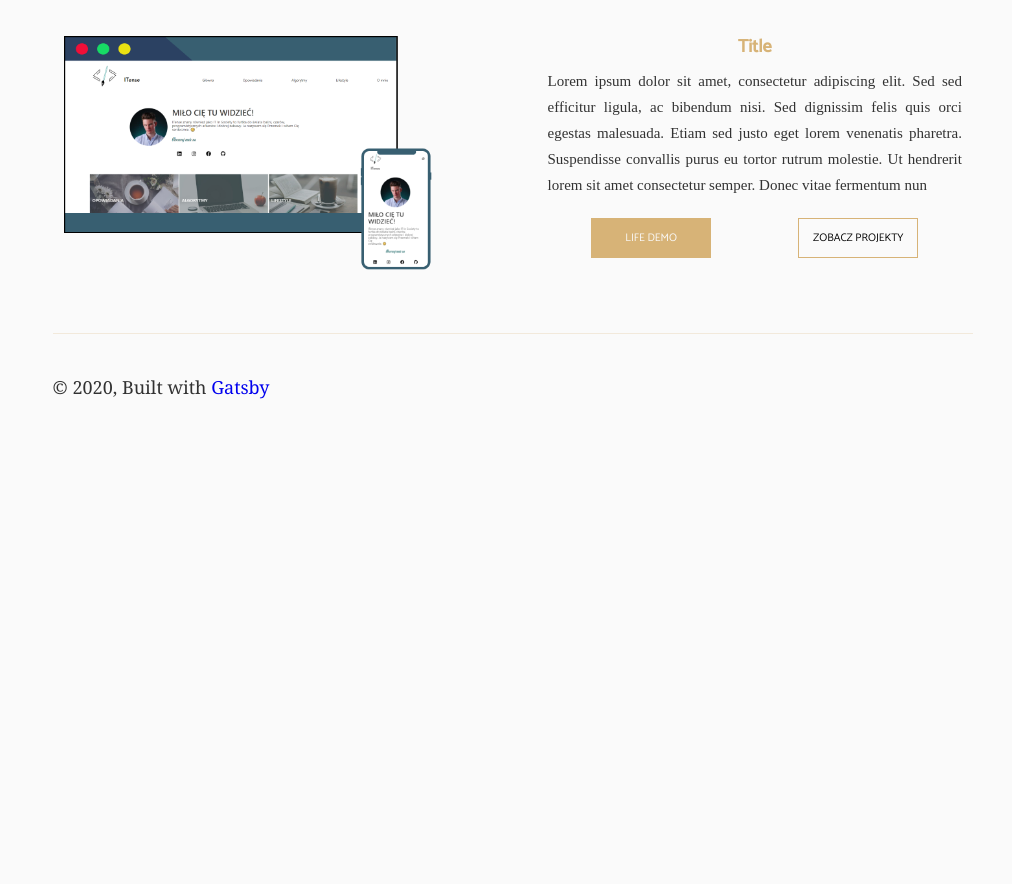
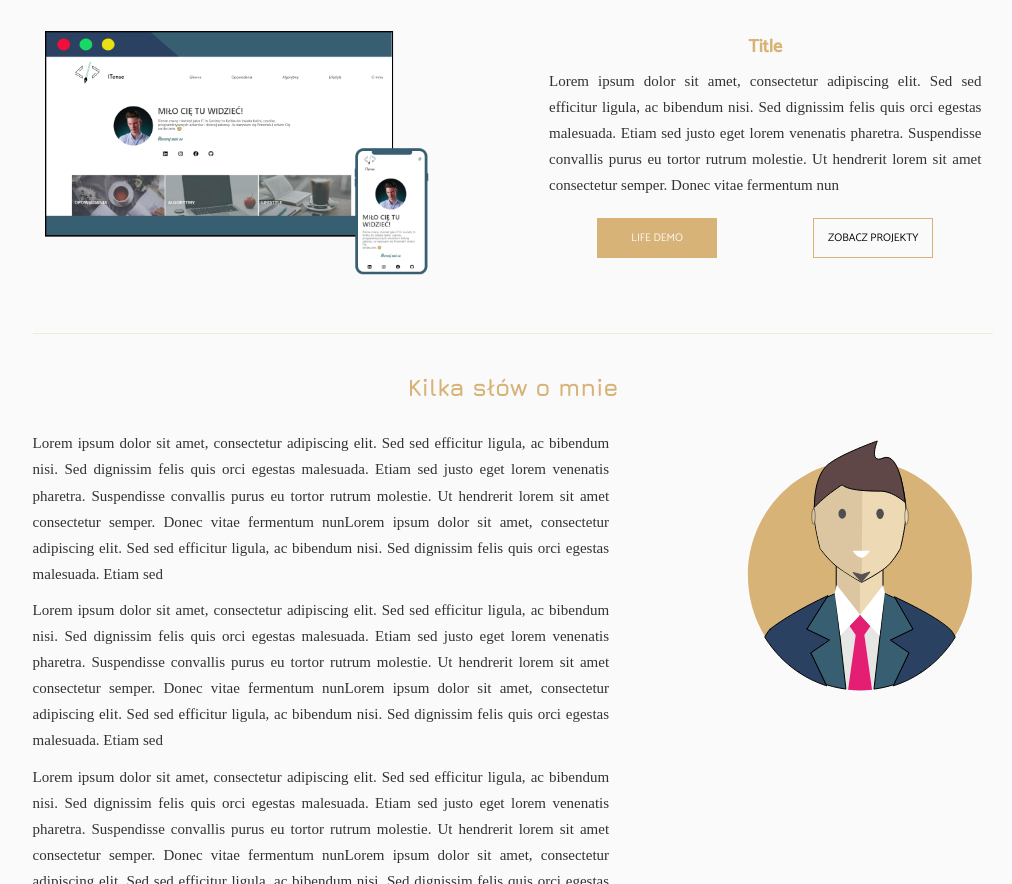
Before and after one commit to Hooded22/Portfolio_website, a Gatsby site: page / in a window 1280 px wide. Shown: the part 1916-2800 px from the top of the page, without its empty margins (127-1139 px from the left). Before the commit the page ends 2342 px from the top, so only its background shows below. Built offline with nearby package versions, Linux system fonts and the light colour scheme; Gatsby itself is replaced by a stand-in of ours; a web font is replaced by a local one.

Commit message:
About me section

```diff
--- a/src/components/layout.js
+++ b/src/components/layout.js
@@ -29,7 +29,7 @@ const Layout = ({ children }) => {
       <div
         style={{
           margin: `0 auto`,
-          maxWidth: 960,
+          maxWidth: 1000,
           padding: `0 1.0875rem 1.45rem`,
         }}
       >
--- /dev/null
+++ b/src/css/aboutMe.scss
@@ -0,0 +1,54 @@
+.aboutMe
+{
+    width: 100%;
+    display: flex;
+    justify-content: space-around;
+    flex-direction: column;
+    .container
+    {
+        width: 100%;
+        display: flex;
+        justify-content: space-around;
+        flex-direction: row;
+        .contentWrapper
+        {
+            width: 60%;
+            display: inline-flex;
+            flex-direction: column;
+            p
+            {
+                font-size: 15px;
+                font-family: $font_content_1;
+                text-align: justify;
+                margin-bottom: 10px;
+            }
+        }
+        .imageWrapper
+        {
+            width: 40%;
+            display: inline-flex;
+            flex-direction: column;
+            align-items: flex-end;
+        }
+    }
+    h3
+    {
+        @include sectionHeader(30px);
+    }
+}
+
+@media screen and (max-width: 755px)
+{
+    .aboutMe
+    {
+        .container
+        {
+            flex-direction: column-reverse;
+            align-items: center;
+            .contentWrapper
+            {
+                width: 100%;
+            }
+        }
+    }
+}
--- a/src/css/projects.scss
+++ b/src/css/projects.scss
@@ -4,12 +4,7 @@
     margin-top: 40px;
     h3
     {
-        margin: 0 auto;
-        font-family: $font_header_1;
-        color: $color_gold;
-        font-size: 24px;
-        margin-bottom: 50px;
-        text-align: center;
+        @include sectionHeader(50px);
     }
     ul
     {
@@ -82,6 +77,13 @@
 
 @media screen and (max-width: 755px)
 {
+    .projects
+    {
+        h3
+        {
+            margin-bottom: 30px;
+        }
+    }
     .projectItem
     {
         flex-direction: column;
--- a/src/css/skillsSection.scss
+++ b/src/css/skillsSection.scss
@@ -13,10 +13,7 @@
         flex-direction: column;
         h3
         {
-            font-family: $font_header_1;
-            color: $color_gold;
-            font-size: 24px;
-            margin-bottom: 6px;
+            @include sectionHeader(6px);
         }
         p
         {
--- a/src/css/style.scss
+++ b/src/css/style.scss
@@ -37,3 +37,4 @@ ul
 @import "./welcomeSection.scss";
 @import "./skillsSection.scss";
 @import "./projects.scss";
+@import "./aboutMe.scss";
--- a/src/css/variables.scss
+++ b/src/css/variables.scss
@@ -32,3 +32,12 @@ $font_content_2: 'Catamaran', sans-serif;
         opacity: 0.8;
     }
 }
+
+@mixin sectionHeader($marginBottom) {
+    font-family: $font_header_1;
+    color: $color_gold;
+    font-size: 24px;
+    margin-bottom: $marginBottom;
+    text-align: center;
+
+}
--- a/src/pages/index.js
+++ b/src/pages/index.js
@@ -7,6 +7,7 @@ import SEO from "../components/seo"
 import WelcomeSection from "../sections/welcome";
 import SkillsSection from "../sections/skills";
 import ProjectSection from "../sections/projects"
+import AboutMeSection from "../sections/aboutMe";
 
 const IndexPage = () => (
   <Layout>
@@ -14,6 +15,7 @@ const IndexPage = () => (
     <WelcomeSection/>
     <SkillsSection/>
     <ProjectSection/>
+    <AboutMeSection/>
   </Layout>
 )
 
--- /dev/null
+++ b/src/sections/aboutMe.js
@@ -0,0 +1,22 @@
+import React from "react";
+import profileImage from "../images/profileImage.svg";
+
+const AboutMeSection = () => {
+    return(
+        <div className = "aboutMe">
+            <h3>Kilka słów o mnie</h3>
+            <div className = "container">
+                <div className = "contentWrapper">
+                    <p>Lorem ipsum dolor sit amet, consectetur adipiscing elit. Sed sed efficitur ligula, ac bibendum nisi. Sed dignissim felis quis orci egestas malesuada. Etiam sed justo eget lorem venenatis pharetra. Suspendisse convallis purus eu tortor rutrum molestie. Ut hendrerit lorem sit amet consectetur semper. Donec vitae fermentum nunLorem ipsum dolor sit amet, consectetur adipiscing elit. Sed sed efficitur ligula, ac bibendum nisi. Sed dignissim felis quis orci egestas malesuada. Etiam sed</p>
+                    <p>Lorem ipsum dolor sit amet, consectetur adipiscing elit. Sed sed efficitur ligula, ac bibendum nisi. Sed dignissim felis quis orci egestas malesuada. Etiam sed justo eget lorem venenatis pharetra. Suspendisse convallis purus eu tortor rutrum molestie. Ut hendrerit lorem sit amet consectetur semper. Donec vitae fermentum nunLorem ipsum dolor sit amet, consectetur adipiscing elit. Sed sed efficitur ligula, ac bibendum nisi. Sed dignissim felis quis orci egestas malesuada. Etiam sed</p>
+                    <p>Lorem ipsum dolor sit amet, consectetur adipiscing elit. Sed sed efficitur ligula, ac bibendum nisi. Sed dignissim felis quis orci egestas malesuada. Etiam sed justo eget lorem venenatis pharetra. Suspendisse convallis purus eu tortor rutrum molestie. Ut hendrerit lorem sit amet consectetur semper. Donec vitae fermentum nunLorem ipsum dolor sit amet, consectetur adipiscing elit. Sed sed efficitur ligula, ac bibendum nisi. Sed dignissim felis quis orci egestas malesuada. Etiam sed</p>
+                </div>
+                <div className = "imageWrapper">
+                    <img src={profileImage}/>
+                </div>
+            </div>
+        </div>
+    );
+}
+
+export default AboutMeSection;
```
Also changed, not shown: src/images/profileImage.svg (added).
